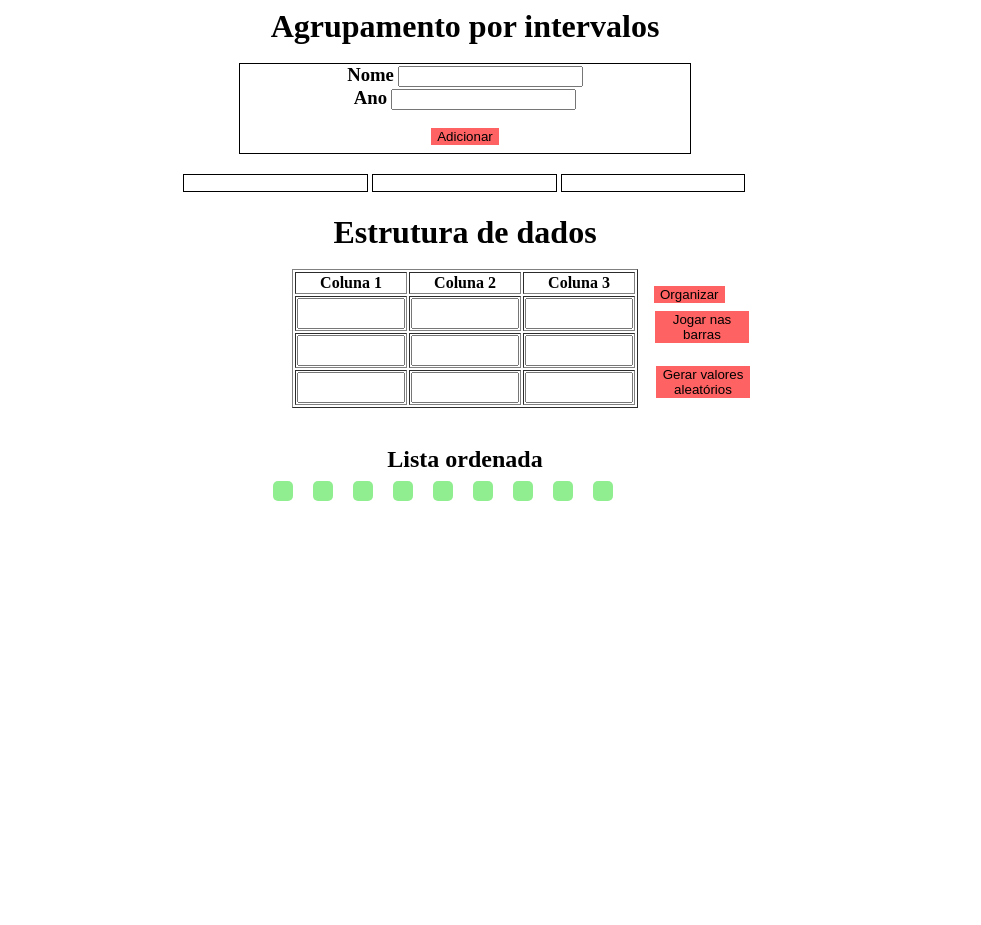
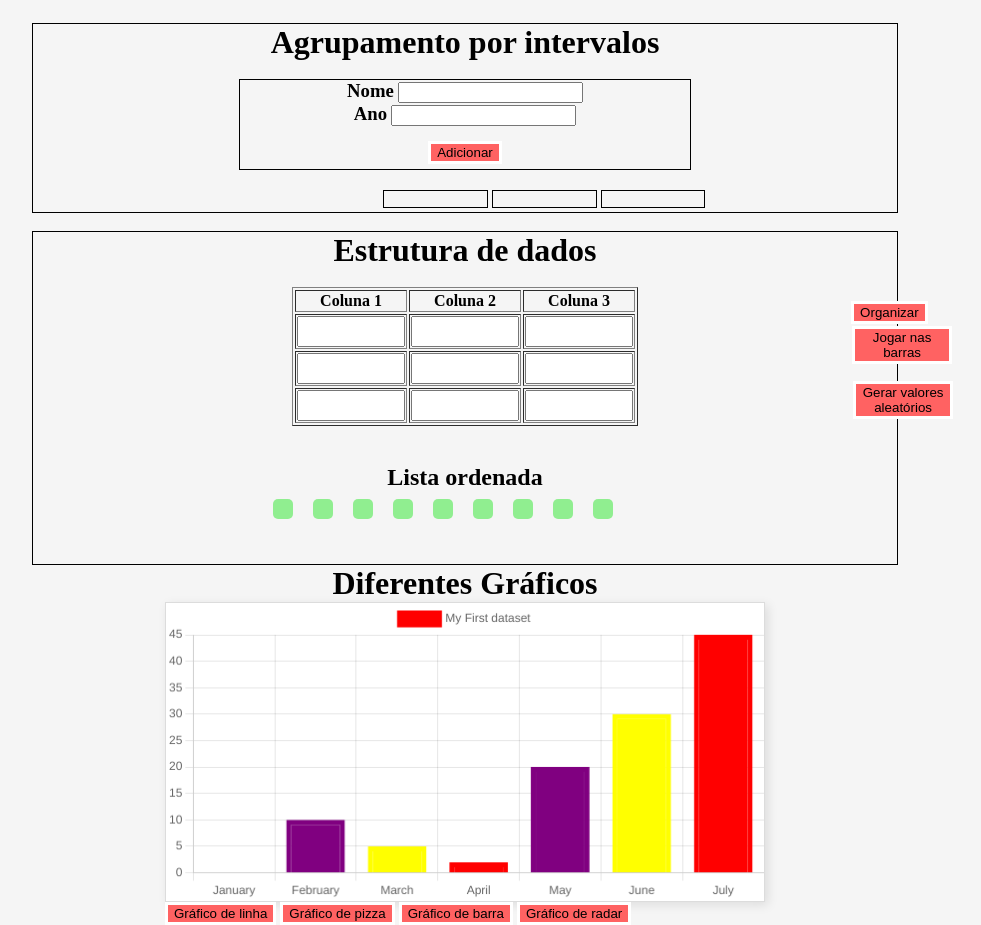
Before and after one commit to mmToscano/ProjetoJuliov2, a plain HTML site: page ProjetoJuliov2/index.html in a window 1280 px wide. Shown: the whole page, without its empty margins (175-1156 px from the left). Before the commit the page ends 800 px from the top, so only its background shows below. Drawn offline with nearby package versions, Linux system fonts and the light colour scheme.

Commit message:
Add files via upload

```diff
--- a/ProjetoJuliov2/index.html
+++ b/ProjetoJuliov2/index.html
@@ -107,8 +107,19 @@
 
 </div>
 
+<div id="DiferentesGraficos">
+    <h1 class="Titulos">Diferentes Gráficos</h1>
+    <canvas id="myChart"></canvas>
+    <button id="linha">Gráfico de linha</button>
+    <button id="pizza">Gráfico de pizza</button>
+    <button id="barra">Gráfico de barra</button>
+    <button id="radar">Gráfico de radar</button>
+</div>
 
+
+    <script src="https://cdnjs.cloudflare.com/ajax/libs/Chart.js/3.9.1/chart.min.js"></script>
     <script src="script.js"></script>
+
 
 </body>
 </html>
--- a/ProjetoJuliov2/script.js
+++ b/ProjetoJuliov2/script.js
@@ -92,3 +92,27 @@ function organizar(){
 
 
 }
+
+
+//O código abaixo trata-se da manipulação do gráfico do Chart.js
+
+colorPatters = ['red', 'purple', 'yellow'];
+
+var ctx = document.getElementById('myChart').getContext('2d');
+
+var chart = new Chart(ctx, {
+    type: 'bar',
+
+    data: {
+        labels: ['January', 'February', 'March', 'April', 'May', 'June', 'July'],
+        datasets: [{
+            label: 'My First dataset',
+            backgroundColor: colorPatters,
+            borderColor: colorPatters,
+            borderWidth: 5,
+            data: [0, 10, 5, 2, 20, 30, 45]
+        }]
+    },
+
+    options: {}
+});
--- a/ProjetoJuliov2/style.css
+++ b/ProjetoJuliov2/style.css
@@ -1,39 +1,30 @@
-button {
-  background-color: rgb(255, 98, 98);
-  border: solid white;
+body{
+  background-color: whitesmoke;
+  padding: 15px;
+
 }
 
-.Titulos {
-  margin: auto;
-  text-align: center;
-}
+  /* Agrupamentos por intervalos*/
 
-h2 {
-  margin: auto;
-}
+  #AgrupamentoPorIntervalos {
+    border: solid black 1px;
+      /*os componentes width e margin devem ser retirados ao final do trabalho */
+      width:  70%;
+      margin: auto
+  }
 
-.table {
-  margin: auto;
-  width: 300px;
-}
+  .Titulos {
+    margin: auto;
+    text-align: center;
+  }
 
-.divDosAgrupamentos {
+  .divDosAgrupamentos {
     text-align: center;
     left: 3px;
     border: black solid 1px;
     width: 450px;
     margin: auto;
     margin-bottom: 20px;
-  }
-
-  .divDasDivisoes {
-    border: black solid 1px;
-    width: 20%;
-    display: inline-block;
-  }
-
-  .divDasListas {
-    margin-left: 350px;
   }
 
   .inputDosAgrupamentos {
@@ -46,39 +37,44 @@ h2 {
     margin-bottom: 5px;
   }
 
+  /* */
+
+  .divDasListas {
+    margin-left: 350px;
+  }
+
+  .divDasDivisoes {
+    border: black solid 1px;
+    width: 20%;
+    display: inline-block;
+  }
+
+  button {
+    background-color: rgb(255, 98, 98);
+    border: solid white;
+  }
+
+
+/*Estrutura de dados */
+
+  #EstruturaDeDados {
+    border: solid black 1px;
+    /*os componentes width e margin devem ser retirados ao final do trabalho */
+    width:  70%;
+    margin: auto
+  }
+
+  .table {
+    margin: auto;
+    width: 300px;
+  }
+
   td input {
     width: 100px;
     height: 25px;
   }
 
-  .barrasVerdes {
-    height: 20px;
-    width: 20px;
-    background-color: lightgreen;
-    display: inline-block;
-    margin: 8px;
-    border-radius: 5px;
-}
-
-  .divDasBarras {
-    margin: 0 auto;
-    width: 400px;
-  }
-
-  .numerosAbaixoDasBarras{
-    display: inline-block;
-    margin: 8px;
-    margin-top: 1px;
-    height: 20px;
-    width: 20px;
-  }
-
-  .divsParaEspacar {
-    margin-top: 1px;
-    margin-bottom: 1px;
-
-  }
-
+  /*usei css para mudar o tamanho dos botões e suas localizações */
   #botaoDeGeracao{
     position: relative;
     left: 820px;
@@ -98,3 +94,44 @@ h2 {
     left: 610px;
     bottom: 140px;
   }
+
+  /*Segunda parte da estrutura de dados, a lista em si*/
+
+
+  .divDasBarras {
+    margin: 0 auto;
+    width: 400px;
+  }
+
+  .barrasVerdes {
+    height: 20px;
+    width: 20px;
+    background-color: lightgreen;
+    display: inline-block;
+    margin: 8px;
+    border-radius: 5px;
+  }
+
+  .numerosAbaixoDasBarras{
+    display: inline-block;
+    margin: 8px;
+    margin-top: 1px;
+    height: 20px;
+    width: 20px;
+  }
+
+  /*Diferentes gráficos */
+
+  #DiferentesGraficos {
+    position: relative;
+    margin: auto;
+    margin-bottom: 8px;
+    height: 320px;
+    width: 600px;
+  }
+
+  canvas{
+    border: 1px solid gainsboro;
+    background: white;
+    box-shadow: 3px 3px 10px rgba(0,0,0,0.1);
+  }
```
